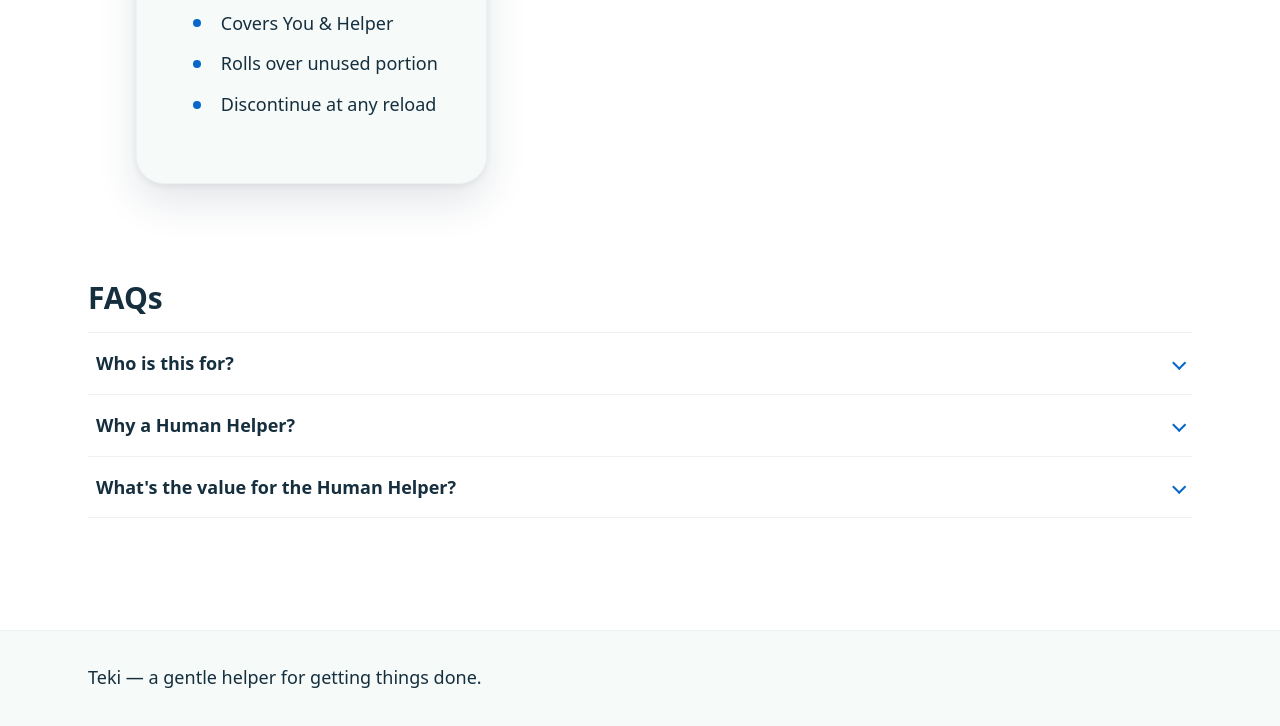
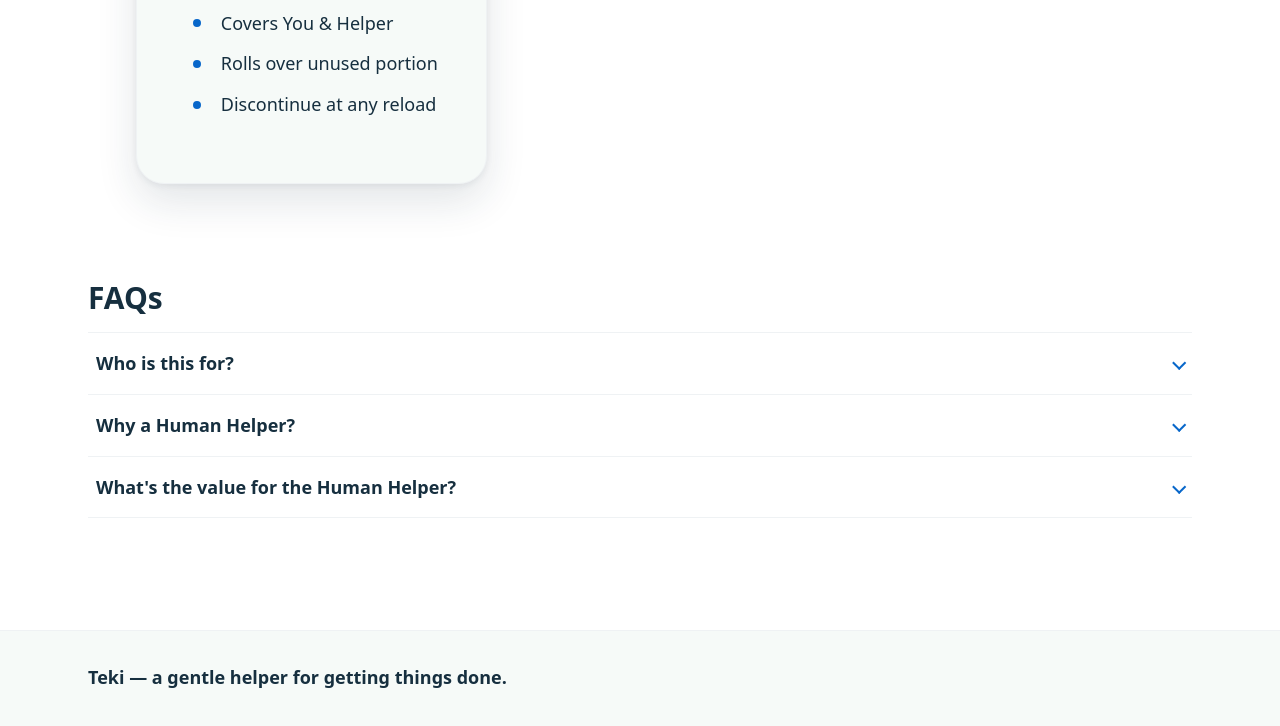
Before and after one commit to zaynabquazi/tekiWeb, a plain HTML site: page plans.html in a window 1280 px wide. Shown: the part 723-1449 px from the top of the page. Drawn offline with Linux system fonts and the light colour scheme.

Commit message:
Update plans.html

```diff
--- a/plans.html
+++ b/plans.html
@@ -96,7 +96,7 @@
 
   <footer class="site-footer">
     <div class="container">
-      <p>Teki &mdash; a gentle helper for getting things done.</p>
+      <p><b>Teki &mdash; a gentle helper for getting things done.</b></p>
     </div>
   </footer>
 
```
